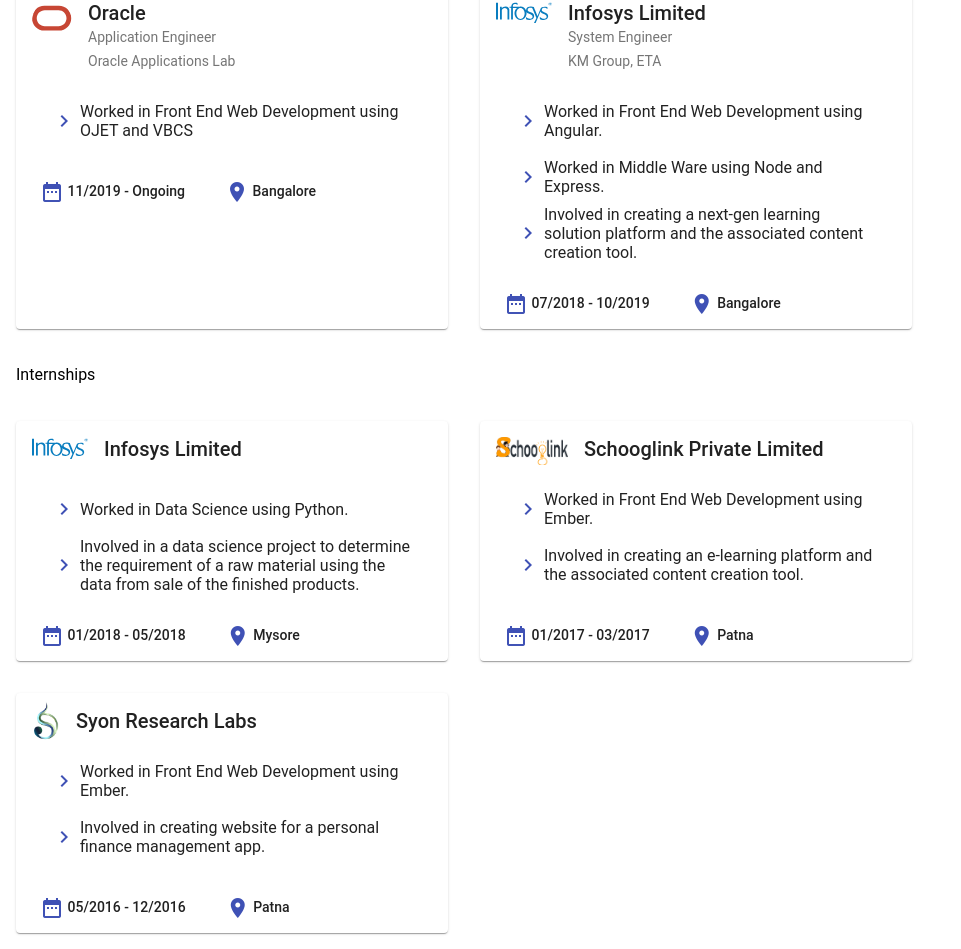
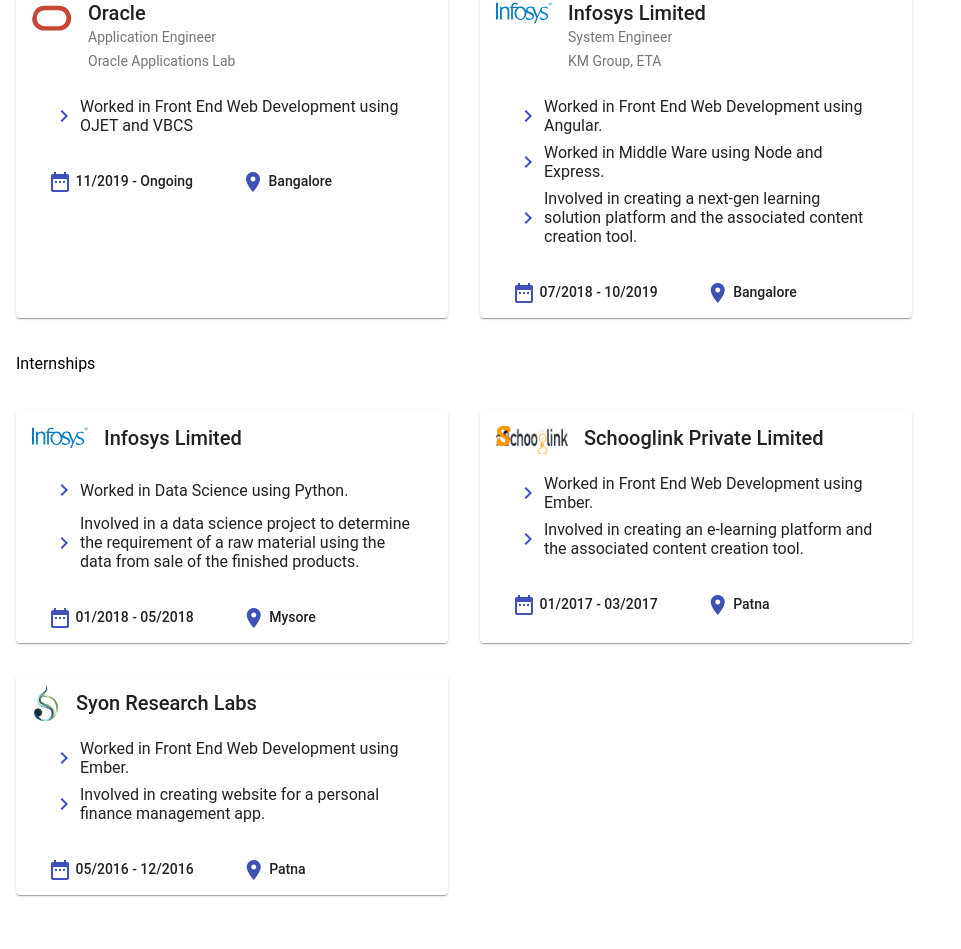
Before and after one commit to anin-chou-2020/aninchou2020, an Angular app: page /experience in a window 1280 px wide. Shown: the part 219-1168 px from the top of the page, without its empty margins (0-961 px from the left). After the commit the page ends 1130 px from the top, so only its background shows below. Built offline with nearby package versions, Linux system fonts and the light colour scheme.

Commit message:
5 files modified

```diff
--- a/src/app/components/education/education.component.html
+++ b/src/app/components/education/education.component.html
@@ -15,7 +15,7 @@
 			</p>
 		</mat-card-content>
 		<mat-card-actions>
-			<button mat-button>
+			<button mat-button class="margin-0-8-px">
         <mat-icon aria-hidden="false" aria-label="Date range icon" color="primary">
           date_range
         </mat-icon>
@@ -42,7 +42,7 @@
 			</p>
 		</mat-card-content>
 		<mat-card-actions>
-			<button mat-button>
+			<button mat-button class="margin-0-8-px">
         <mat-icon aria-hidden="false" aria-label="Date range icon" color="primary">
           date_range
         </mat-icon>
@@ -69,7 +69,7 @@
 			</p>
 		</mat-card-content>
 		<mat-card-actions>
-			<button mat-button>
+			<button mat-button class="margin-0-8-px">
         <mat-icon aria-hidden="false" aria-label="Date range icon" color="primary">
           date_range
         </mat-icon>
--- a/src/app/components/experience/experience.component.html
+++ b/src/app/components/experience/experience.component.html
@@ -15,7 +15,7 @@
 		<mat-card-content>
 
 				<mat-list>
-					<mat-list-item>
+					<mat-list-item class="height-auto padding-4-px-0">
 						<mat-icon mat-list-icon color="primary">chevron_right</mat-icon>
 						<div>Worked in Front End Web Development using OJET and VBCS</div>
 					</mat-list-item>
@@ -23,7 +23,7 @@
 
 		</mat-card-content>
 		<mat-card-actions>
-			<button mat-button>
+			<button mat-button class="margin-0-8-px">
         <mat-icon aria-hidden="false" aria-label="Date range icon" color="primary">
           date_range
         </mat-icon>
@@ -47,15 +47,15 @@
 		<mat-card-content>
 
 				<mat-list>
-					<mat-list-item>
+					<mat-list-item class="height-auto padding-4-px-0">
 						<mat-icon mat-list-icon color="primary">chevron_right</mat-icon>
 						<div>Worked in Front End Web Development using Angular.</div>
 					</mat-list-item>
-					<mat-list-item>
+					<mat-list-item class="height-auto padding-4-px-0">
 						<mat-icon mat-list-icon color="primary">chevron_right</mat-icon>
 						<div>Worked in Middle Ware using Node and Express.</div>
 					</mat-list-item>
-					<mat-list-item>
+					<mat-list-item class="height-auto padding-4-px-0">
 						<mat-icon mat-list-icon color="primary">chevron_right</mat-icon>
 						<div>Involved in creating a next-gen learning solution platform and the associated content creation tool.</div>
 					</mat-list-item>
@@ -63,7 +63,7 @@
 
 		</mat-card-content>
 		<mat-card-actions>
-			<button mat-button>
+			<button mat-button class="margin-0-8-px">
         <mat-icon aria-hidden="false" aria-label="Date range icon" color="primary">
           date_range
         </mat-icon>
@@ -90,11 +90,11 @@
 		<mat-card-content>
 
 				<mat-list>
-					<mat-list-item>
+					<mat-list-item class="height-auto padding-4-px-0">
 						<mat-icon mat-list-icon color="primary">chevron_right</mat-icon>
 						<div>Worked in Data Science using Python.</div>
 					</mat-list-item>
-					<mat-list-item>
+					<mat-list-item class="height-auto padding-4-px-0">
 						<mat-icon mat-list-icon color="primary">chevron_right</mat-icon>
 						<div>Involved in a data science project to determine the requirement of a raw material using the data from sale of the finished products.</div>
 					</mat-list-item>
@@ -102,7 +102,7 @@
 
 		</mat-card-content>
 		<mat-card-actions>
-			<button mat-button>
+			<button mat-button class="margin-0-8-px">
         <mat-icon aria-hidden="false" aria-label="Date range icon" color="primary">
           date_range
         </mat-icon>
@@ -124,11 +124,11 @@
 		<mat-card-content>
 
 				<mat-list>
-					<mat-list-item>
+					<mat-list-item class="height-auto padding-4-px-0">
 						<mat-icon mat-list-icon color="primary">chevron_right</mat-icon>
 						<div>Worked in Front End Web Development using Ember.</div>
 					</mat-list-item>
-					<mat-list-item>
+					<mat-list-item class="height-auto padding-4-px-0">
 						<mat-icon mat-list-icon color="primary">chevron_right</mat-icon>
 						<div>Involved in creating an e-learning platform and the associated content creation tool.</div>
 					</mat-list-item>
@@ -136,7 +136,7 @@
 
 		</mat-card-content>
 		<mat-card-actions>
-			<button mat-button>
+			<button mat-button class="margin-0-8-px">
         <mat-icon aria-hidden="false" aria-label="Date range icon" color="primary">
           date_range
         </mat-icon>
@@ -158,11 +158,11 @@
 		<mat-card-content>
 
 				<mat-list>
-					<mat-list-item>
+					<mat-list-item class="height-auto padding-4-px-0">
 						<mat-icon mat-list-icon color="primary">chevron_right</mat-icon>
 						<div>Worked in Front End Web Development using Ember.</div>
 					</mat-list-item>
-					<mat-list-item>
+					<mat-list-item class="height-auto padding-4-px-0">
 						<mat-icon mat-list-icon color="primary">chevron_right</mat-icon>
 						<div>Involved in creating website for a personal finance management app.</div>
 					</mat-list-item>
@@ -170,7 +170,7 @@
 
 		</mat-card-content>
 		<mat-card-actions>
-			<button mat-button>
+			<button mat-button class="margin-0-8-px">
         <mat-icon aria-hidden="false" aria-label="Date range icon" color="primary">
           date_range
         </mat-icon>
--- a/src/app/components/home/home.component.html
+++ b/src/app/components/home/home.component.html
@@ -1 +1,8 @@
-Home
+<div class="display-flex flex-wrap-wrap margin-auto max-width-1440-px">
+	<mat-card>
+    <mat-card-content>
+			<div>Anindyo Choudhury</div>
+      <div class="LI-profile-badge"  data-version="v1" data-size="large" data-locale="en_US" data-type="horizontal" data-theme="light" data-vanity="aninchou2020"><a class="LI-simple-link" href='https://in.linkedin.com/in/aninchou2020?trk=profile-badge'>Anindyo Choudhury</a></div>
+    </mat-card-content>
+  </mat-card>
+</div>
--- a/src/index.html
+++ b/src/index.html
@@ -5,6 +5,7 @@
       Anindyo Choudhury | Software Developer
     </title>
     <link href="https://fonts.googleapis.com/icon?family=Material+Icons&display=block" rel="stylesheet">
+    <script type="text/javascript" src="https://platform.linkedin.com/badges/js/profile.js" async defer></script>
   </head>
   <body>
     <my-app>loading</my-app>
--- a/src/styles.css
+++ b/src/styles.css
@@ -23,6 +23,10 @@
 
 .height-32-px {
   height: 32px !important;
+}
+
+.height-auto {
+  height: auto !important;
 }
 
 .width-220-px {
@@ -53,8 +57,16 @@
   padding-left: 16px;
 }
 
+.padding-4-px-0 {
+  padding: 4px 0 !important;
+}
+
 .margin-auto {
   margin: auto;
+}
+
+.margin-0-8-px {
+  margin: 0 8px !important;
 }
 
 .margin-4-px {
```
